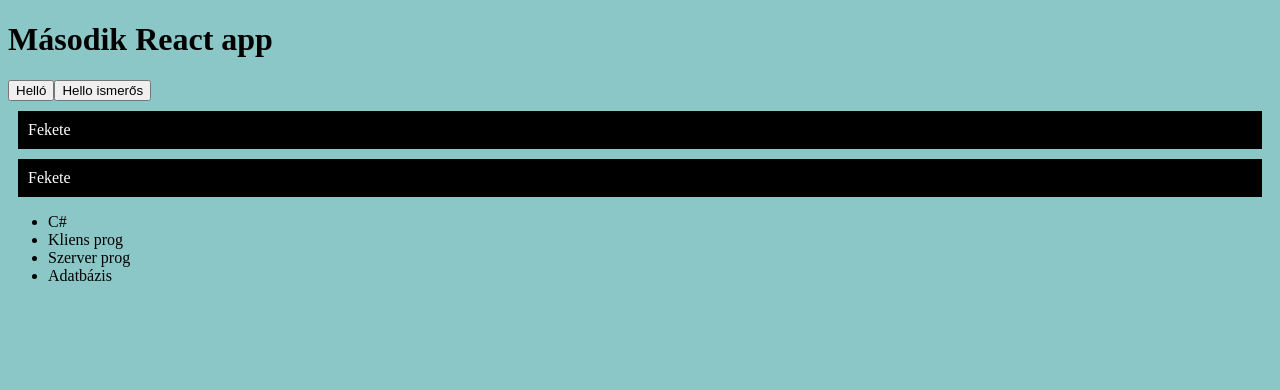
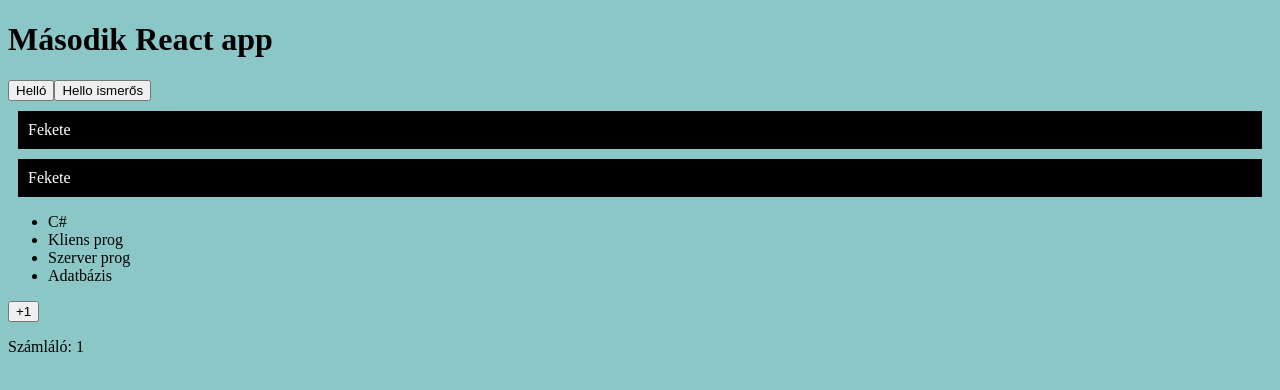
Before and after one commit to ZomboriMark/GyakorlatiF20250922, a React (Vite) app: page / in a window 1280 px wide. Shown: the top 390 px of the page. Built offline with nearby package versions, Linux system fonts and the light colour scheme.

Commit message:
SzamlaloGomb

```diff
--- a/src/App.jsx
+++ b/src/App.jsx
@@ -2,6 +2,7 @@ import './css/general.css';
 import Hello from './components/Hello';
 import {Flip, Flip2} from './components/Flip';
 import Targyak from './components/Targyak';
+import Szamlalo from './components/Szamlalo';
 
 
 function App() {
@@ -13,6 +14,7 @@ function App() {
       <Flip/>
       <Flip2/>
       <Targyak/>
+      <Szamlalo/>
     </>
   )
 }
--- /dev/null
+++ b/src/components/Szamlalo.jsx
@@ -0,0 +1,16 @@
+import { useState } from "react"
+
+function Szamlalo(){
+const [db, setDb] = useState(1);
+const novel = () => setDb(db+1);
+
+    return(
+        <>
+        <button onClick={novel}>+1</button>
+        <p>
+            Számláló: {db}
+        </p>
+        </>
+    )
+}
+export default Szamlalo
--- a/src/components/Targyak.jsx
+++ b/src/components/Targyak.jsx
@@ -4,7 +4,7 @@ function Targyak(){
     return(
         <>
         <ul>
-            {tomb.map((elem)=><li>{elem}</li> )}
+            {tomb.map((elem, idx)=><li key={idx}>{elem}</li> )}
         </ul>
         </>
     )
```
